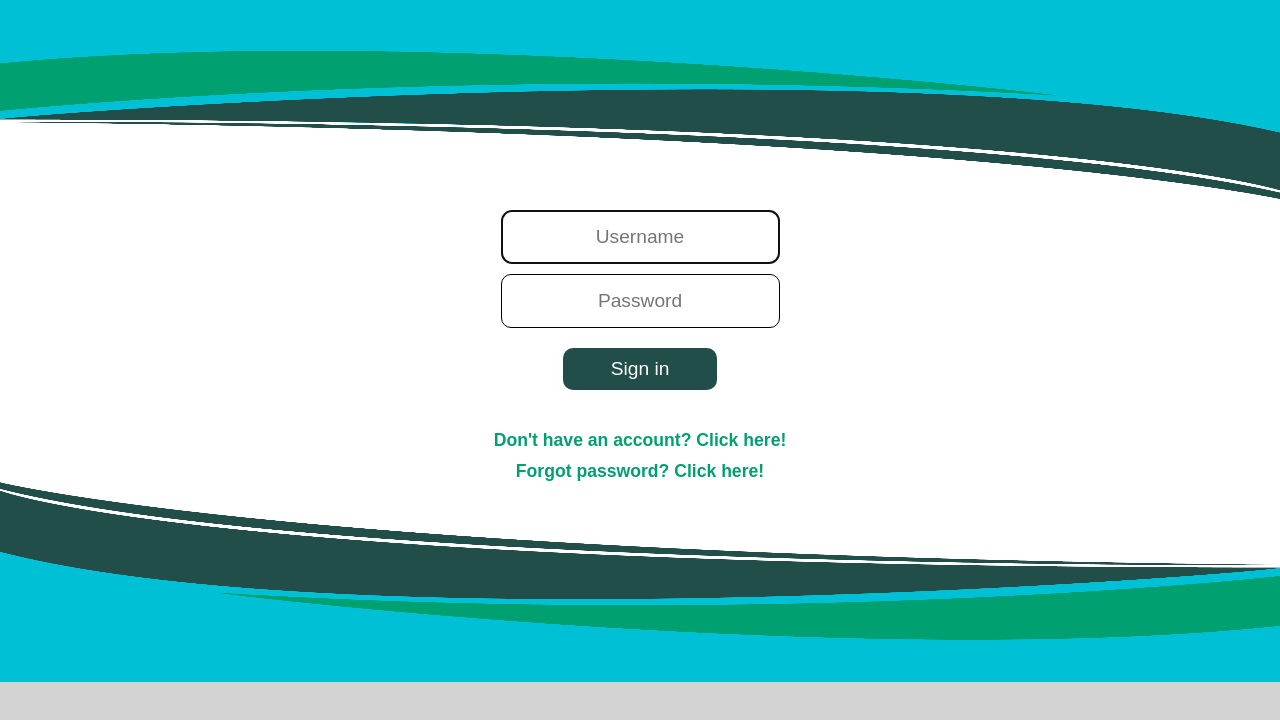
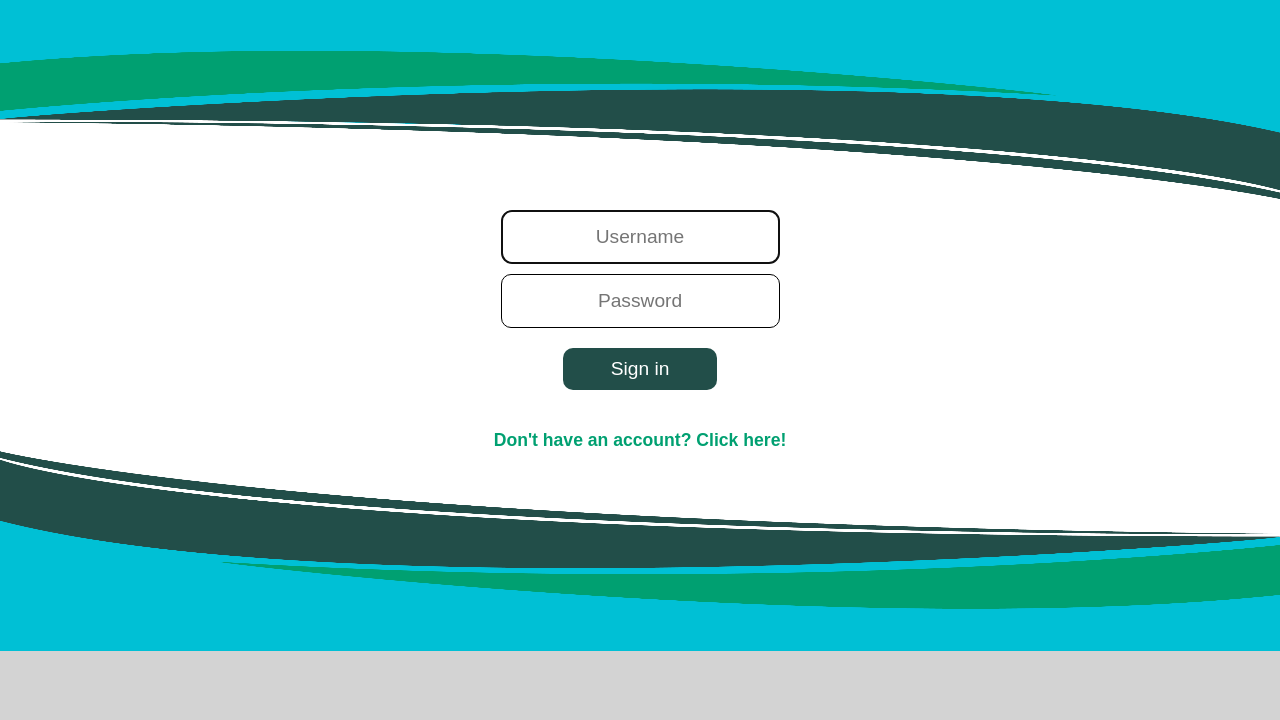
Before and after one commit to iamlost82/MM-200-ToDo-Gruppe-2, a website: page public/index.html in a window 1280 px wide. Drawn offline with Linux system fonts and the light colour scheme.

Commit message:
removed forgot password

```diff
--- a/public/index.html
+++ b/public/index.html
@@ -38,7 +38,6 @@
                 <button class="login-btn" id="loginUserBtn" type="button" class="block">Sign in</button>
             </form>
             <h2 id="link_createUser">Don't have an account? Click here!</h2>
-            <h2 id="link_forgotPassword">Forgot password? Click here!</h2>
         </main>
         <footer id="login-footer"></footer>
     </template>
```
